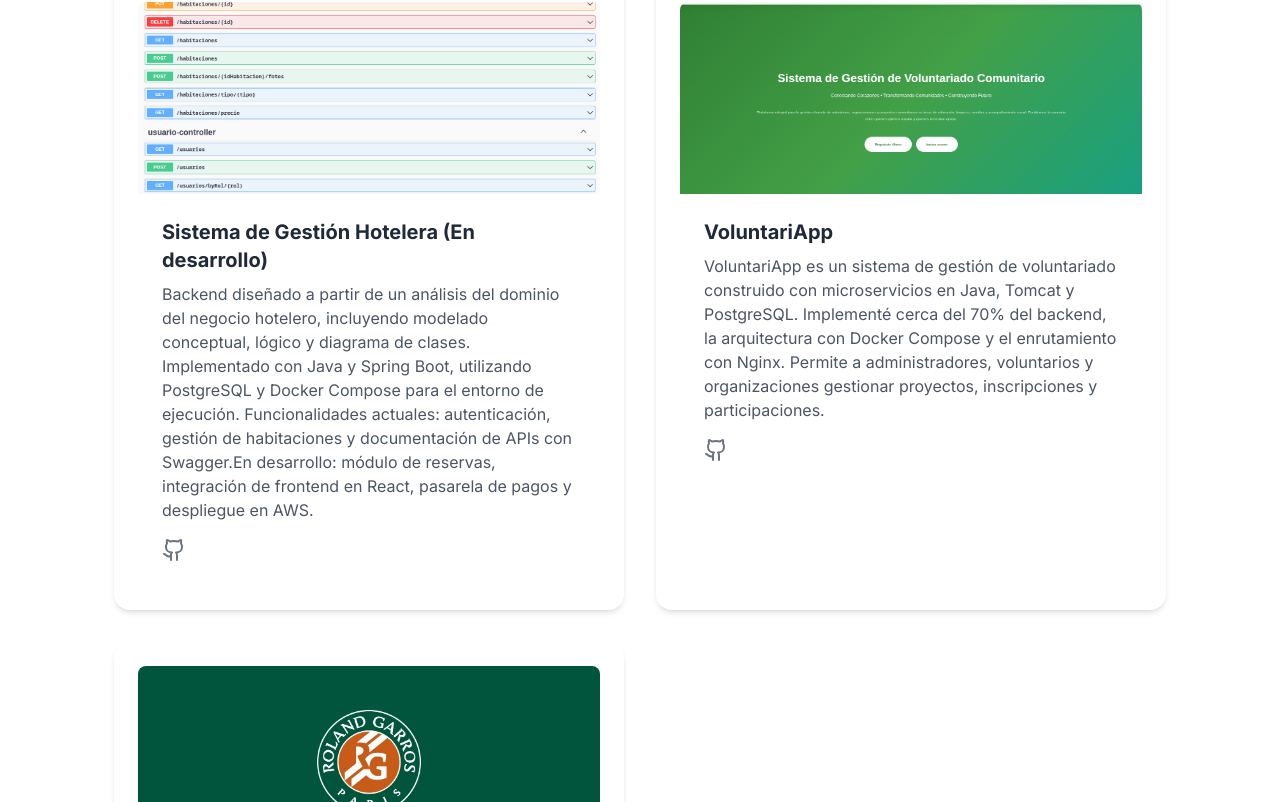
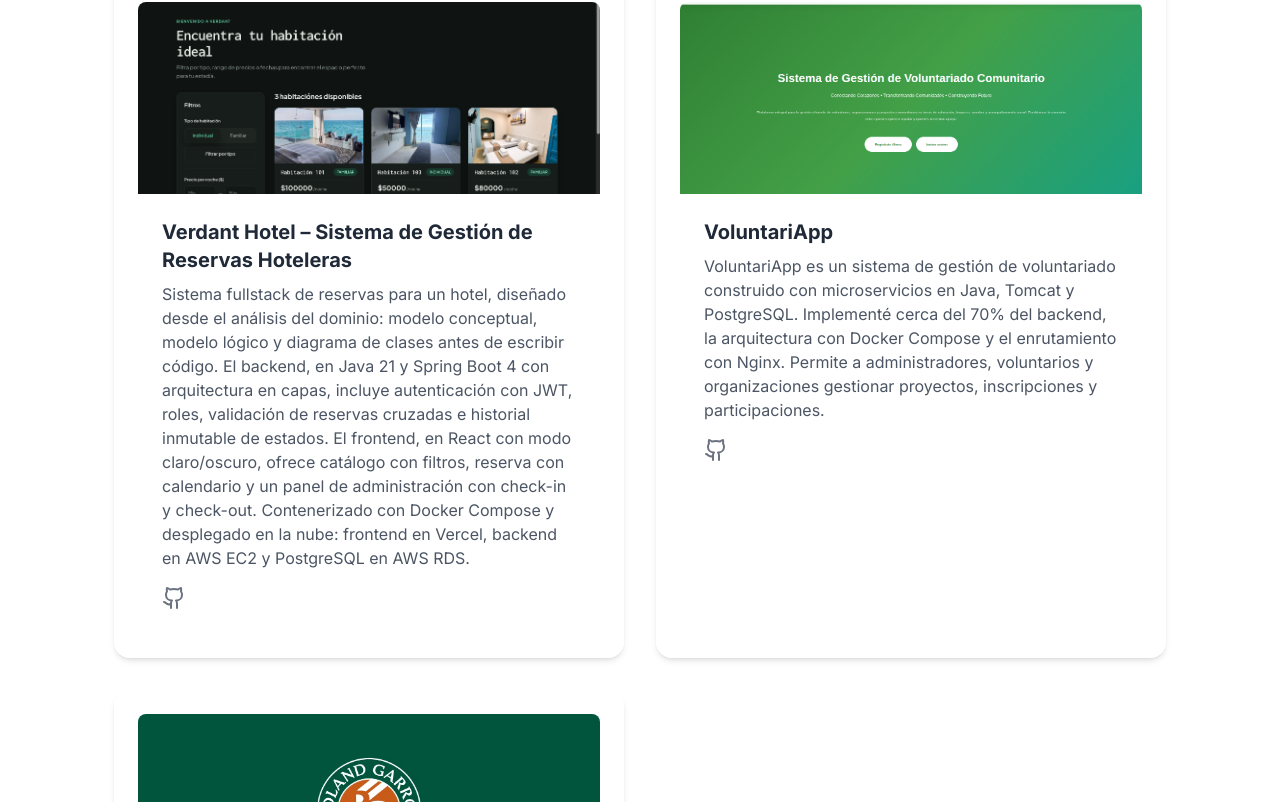
Before and after one commit to AlfonsoMSDL/Mi-portafolio, a React (Vite) app: page / in a window 1280 px wide. Shown: the part 2246-3048 px from the top of the page. Built offline with nearby package versions, Linux system fonts and the light colour scheme.

Commit message:
Actualizando el proyecto hotel

```diff
--- a/src/data/profile.js
+++ b/src/data/profile.js
@@ -1,6 +1,6 @@
 import voluntariappImage from "../assets/voluntariAppImage.png";
 import rolandGarrosImage from "../assets/rolandGarrosImage.png";
-import hotelSwaggerImage from "../assets/hotelSwaggerImage.png";
+import hotelTerminadoImage from "../assets/hotelTerminadoImage.png";
 export const profile = {
   name: "Alfonso Salazar",
   role: "Desarrollador Backend Java y Spring Boot",
@@ -43,10 +43,10 @@ export const profile = {
 
   projects: [
     {
-      name: "Sistema de Gestión Hotelera (En desarrollo)",
-      description: "Backend diseñado a partir de un análisis del dominio del negocio hotelero, incluyendo modelado conceptual, lógico y diagrama de clases. Implementado con Java y Spring Boot, utilizando PostgreSQL y Docker Compose para el entorno de ejecución. Funcionalidades actuales: autenticación, gestión de habitaciones y documentación de APIs con Swagger.En desarrollo: módulo de reservas, integración de frontend en React, pasarela de pagos y despliegue en AWS.",
-      image: hotelSwaggerImage,
-      github: "https://github.com/AlfonsoMSDL/Proyecto-hotel-backend",
+      name: "Verdant Hotel – Sistema de Gestión de Reservas Hoteleras",
+      description: "Sistema fullstack de reservas para un hotel, diseñado desde el análisis del dominio: modelo conceptual, modelo lógico y diagrama de clases antes de escribir código. El backend, en Java 21 y Spring Boot 4 con arquitectura en capas, incluye autenticación con JWT, roles, validación de reservas cruzadas e historial inmutable de estados. El frontend, en React con modo claro/oscuro, ofrece catálogo con filtros, reserva con calendario y un panel de administración con check-in y check-out. Contenerizado con Docker Compose y desplegado en la nube: frontend en Vercel, backend en AWS EC2 y PostgreSQL en AWS RDS.",
+      image: hotelTerminadoImage,
+      github: "https://github.com/AlfonsoMSDL/Proyecto-hotel",
     },
     {
       name: "VoluntariApp",
```
Also changed, not shown: src/assets/hotelTerminadoImage.png (added).
